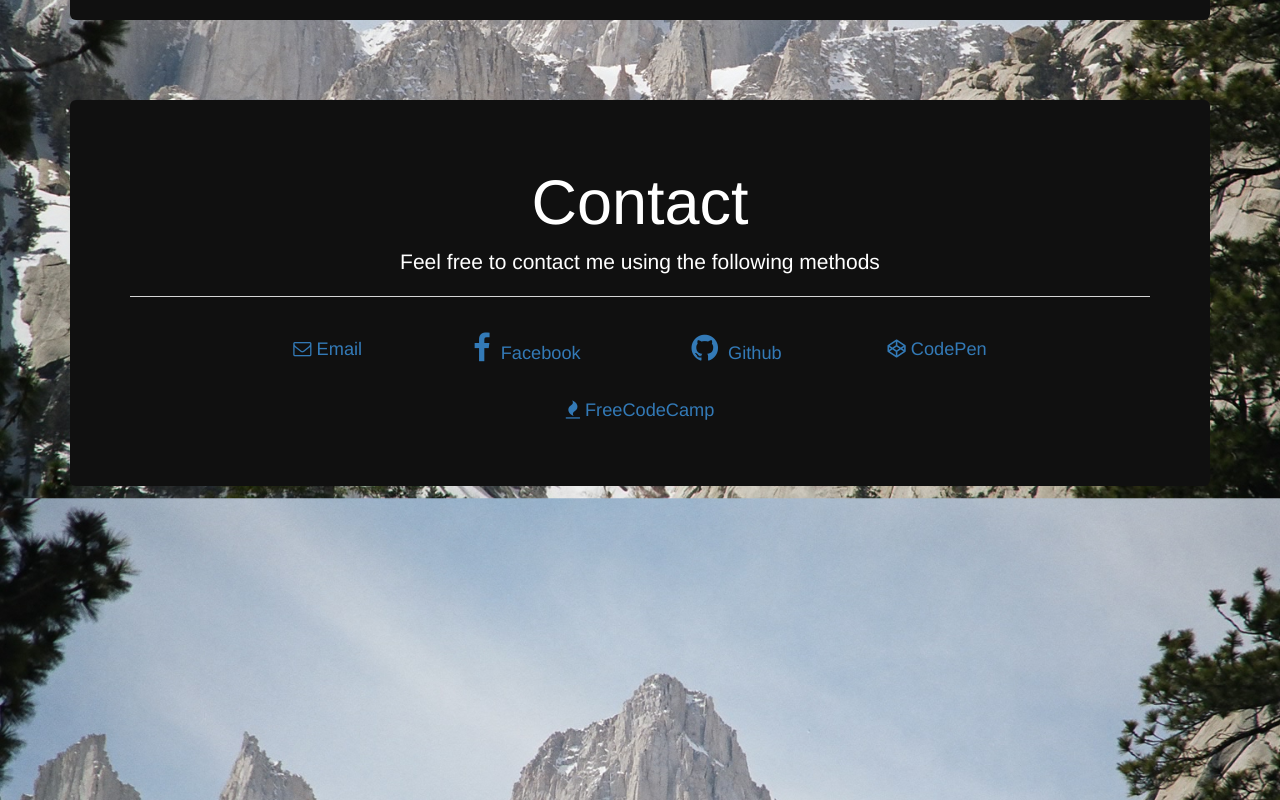
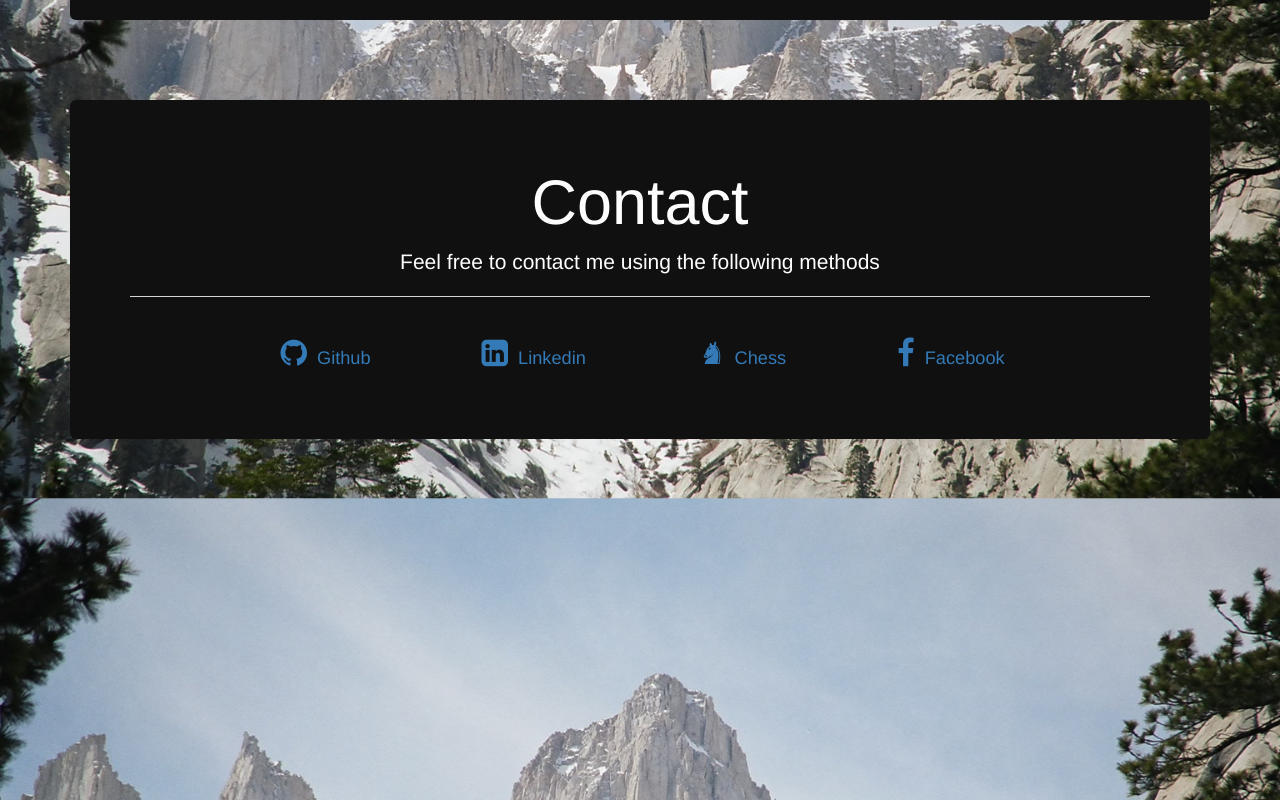
Before and after one commit to ryanmilkovits/ryanmilkovits.github.io, a plain HTML site: page index.html in a window 1280 px wide. Shown: the part 2915-3715 px from the top of the page. Drawn offline with nearby package versions, Linux system fonts and the light colour scheme.

Commit message:
updated contact options

```diff
--- a/index.html
+++ b/index.html
@@ -325,30 +325,25 @@
           <p class="lead">Feel free to contact me using the following methods</p>
           <hr>
           <div class="contactOptions">
-            <a class="btn btn-lg" href="mailto:ryan.milkovits@gmail.com"
+            <a class="btn btn-lg" href="https://github.com/TrueFiction/"
+            target="_blank">
+              <i class="fa fa-github"></i>
+              <span>Github</span>
+            </a>
+            <a class="btn btn-lg" href="https://www.linkedin.com/in/ryan-milkovits-3b293193"
               target="_blank">
-              <i class="fa fa-envelope-o"></i>
-              <span>Email</span>
+              <i class="fa fa-linkedin-square"></i>
+              <span>Linkedin</span>
+            </a>
+            <a class="btn btn-lg" href="https://www.chess.com/members/view/TrueFiction"
+            target="_blank">
+              <i class="chess-icon">&#9822</i>
+              <span>Chess</span>
             </a>
             <a class="btn btn-lg" href="https://www.facebook.com/ryan.milkovits.5"
               target="_blank">
               <i class="fa fa-facebook"></i>
               <span>Facebook</span>
-            </a>
-            <a class="btn btn-lg" href="https://github.com/TrueFiction/"
-            target="_blank">
-              <i class="fa fa-github"></i>
-              <span>Github</span>
-            </a>
-            <a class="btn btn-lg" href="http://codepen.io"
-            target="_blank">
-              <i class="fa fa-codepen"></i>
-              <span>CodePen</span>
-            </a>
-            <a class="btn btn-lg" href="http://www.freecodecamp.com"
-            target="_blank">
-              <i class="fa fa-fire"></i>
-              <span>FreeCodeCamp</span>
             </a>
           </div>
         </div>
```
